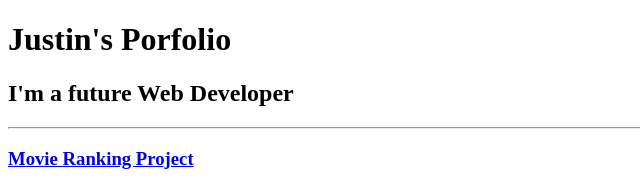
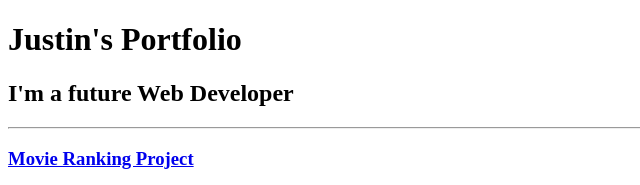
Before and after one commit to nitzer19/html-portfolio, a plain HTML site: page index.html in a window 1280 px wide. Shown: the top 185 px of the page, 0-640 px from the left. Drawn offline with Linux system fonts and the light colour scheme.

Commit message:
Update index.html

```diff
--- a/index.html
+++ b/index.html
@@ -5,7 +5,7 @@
         <title>Justin's Portfolio</title>
     </head>
     <body>
-        <h1>Justin's Porfolio</h1>
+        <h1>Justin's Portfolio</h1>
         <h2>I'm a future Web Developer</h2>
         <hr/>
         <h3><a href="./public/mymovie-ranking.html">Movie Ranking Project</a></h3>
```
